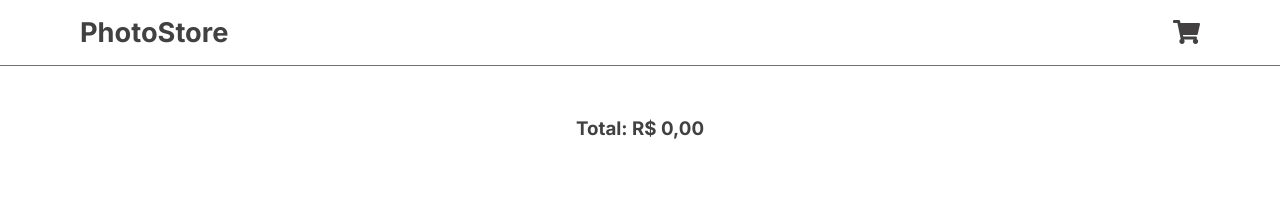
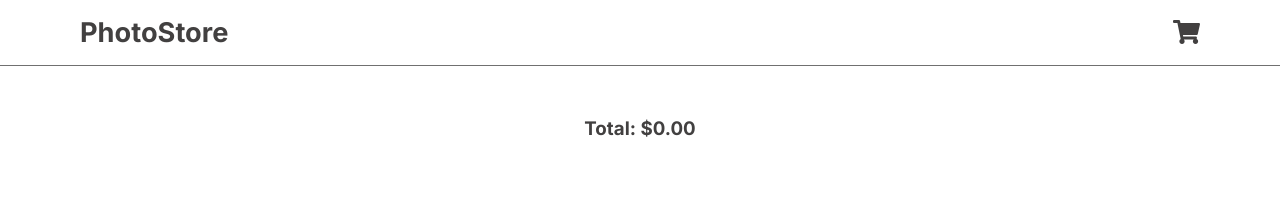
Before and after one commit to DaviDev01/photostore, a React (Create React App) app: page /carrinho in a window 1280 px wide. Shown: the top 207 px of the page. Built offline with nearby package versions, Linux system fonts and the light colour scheme.

Commit message:
FotoInfo otimizado

```diff
--- a/src/Context.js
+++ b/src/Context.js
@@ -7,7 +7,7 @@ function ContextProvider(props) {
 
     useEffect( () => {
         fotosObj === undefined &&
-        fetch("https://raw.githubusercontent.com/bobziroll/scrimba-react-bootcamp-images/master/images.json")
+        fetch("https://raw.githubusercontent.com/DaviDev01/scrimba-react-bootcamp-images/master/images.json")
             .then(resp => resp.json())
             .then(data => setFotosObj(data))
 
@@ -21,7 +21,6 @@ function ContextProvider(props) {
         localStorage.setItem("carArr", JSON.stringify(carArr))
  }, [carArr] )
 
-    console.log('n')
 
     function favoritar(id) {
         setFotosObj( prev => prev.map(obj => obj.id === id ? {...obj, isFavorite: !obj.isFavorite} : obj))
--- a/src/componentes/CarrItem.js
+++ b/src/componentes/CarrItem.js
@@ -7,6 +7,7 @@ import {Link} from "react-router-dom"
 function CarrItem({img}) {
     const {AdicionarAoCar} = useContext(Context)
     const [hovered, hoverRef] = useHover()
+    const price = img.price
 
     return (
         <div className="carrItem-Cont">
@@ -18,7 +19,7 @@ function CarrItem({img}) {
             <Link to="/foto_info" state={{img: img}}>
                 <img src={img.url} alt="" className="carrItem-Cont__img" onClick={() => window.scrollTo(0, 90)}/>
             </Link>
-            <h3 className="carrItem-Cont__valor">$5.50</h3>
+            <h3 className="carrItem-Cont__valor">{price.toLocaleString("pt-bt", {style: "currency", currency: "BRL"})}</h3>
         </div>
     )
 }
--- a/src/componentes/FotoInfo.js
+++ b/src/componentes/FotoInfo.js
@@ -9,16 +9,14 @@ function FotoInfo() {
     const {img} = Location.state
     const noCar = carArr.some( obj => obj.id === img.id)
 
-
     return (
         <div>
             <div className="FotoInfo">
                 <img src={img.url} alt="" className="FotoInfo--img"/>
                 <div className="info--sec-cont">
                     <div className="info--sec">
-                        <p>Autor: Jeff Cheff</p>
-                        <p>Tamanho: 1000px / 900px</p>
-                        <p>Publicado em 20/12/2021</p>
+                        <p>Autor: {img.author}</p>
+                        <p>Publicado em {img.postDate}</p>
                     </div>
                     <i
                         className={`fas fa-${ noCar ? 'shopping-cart small' : 'cart-plus'} FotoInfo--car`}
@@ -27,7 +25,7 @@ function FotoInfo() {
                 </div>
             </div>
             <section id="fotos">
-                <Fotos />
+                <Fotos id={img.id}/>
             </section>
         </div>
     )
--- a/src/paginas/Carrinho.js
+++ b/src/paginas/Carrinho.js
@@ -5,12 +5,25 @@ import CarrItem from "../componentes/CarrItem"
 export default function Carrinho() {
     const [resevando, setResevando] = useState(false)
     const {carArr, esvaziarCarr} = useContext(Context)
-    const ValorTotal = (carArr.length * 5.50).toLocaleString("pt-br", {style: "currency", currency: "BRL"})
     const CarItensEl = carArr.map(item => {
         return (
-            <CarrItem img={item} />
+            <CarrItem img={item} key={item.id}/>
         )
     })
+
+    function getTotal() {
+        if (carArr.length === 0) {
+            const num = 0
+            return num.toLocaleString("en-US", {style: "currency", currency: "USD"})
+        } else {
+            const precosArray = []
+            carArr.forEach(element => {
+                precosArray.push(element.price)
+            })
+            const reducer = (prev, curr) => prev + curr
+            return precosArray.reduce(reducer).toLocaleString("en-US", {style: "currency", currency: "USD"})
+        }
+    }
 
     function reservarFotos() {
         setResevando(true)
@@ -23,7 +36,7 @@ export default function Carrinho() {
     return (
         <main className="CarrItemsCont">
             {CarItensEl}
-            <h3 className="CarrItemsCont__total">Total: {ValorTotal}</h3>
+            <h3 className="CarrItemsCont__total">Total: {getTotal()}</h3>
             {carArr.length === 0 ?
             <p>Carrinho Vazio</p> :
             <button onClick={reservarFotos} className="carrItemsCont__btn">{resevando ? 'Resevando...' : 'Reservar'}</button>}
--- a/src/paginas/Fotos.js
+++ b/src/paginas/Fotos.js
@@ -3,13 +3,13 @@ import Foto from "../componentes/Foto"
 import {Context} from "../Context"
 import {getClass} from "../ferramentas/classe"
 
-export default function Fotos() {
+export default function Fotos(props) {
     const {fotosObj} = useContext(Context)
 
     const FotosEl = fotosObj.map( (obj, i) => {
-                        return (
-                            <Foto key={obj.id} img={obj} className={getClass(i)}/>
-                        )
+                        return  obj.id !== props.id &&
+                        <Foto key={obj.id} img={obj} className={getClass(i)}/>
+
                     })
 
     return (
```
